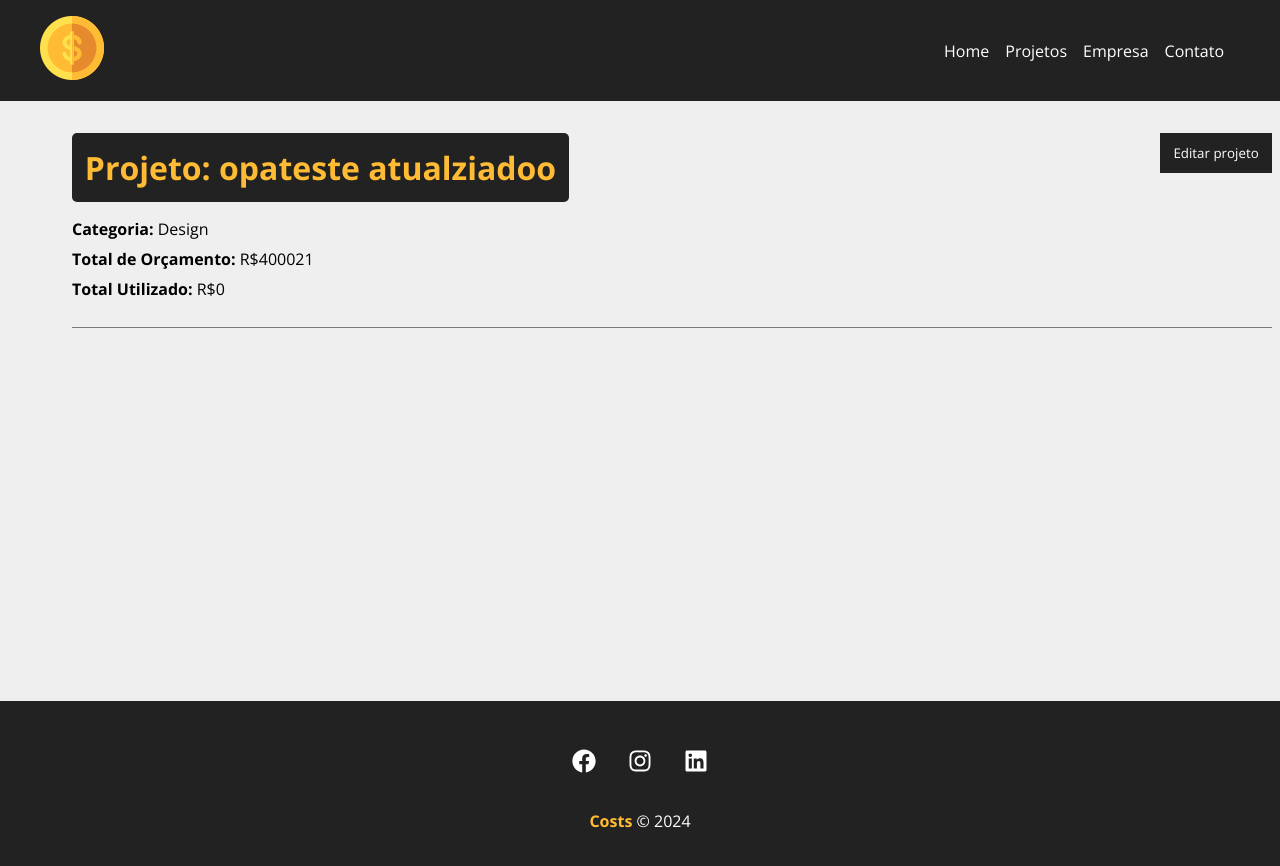
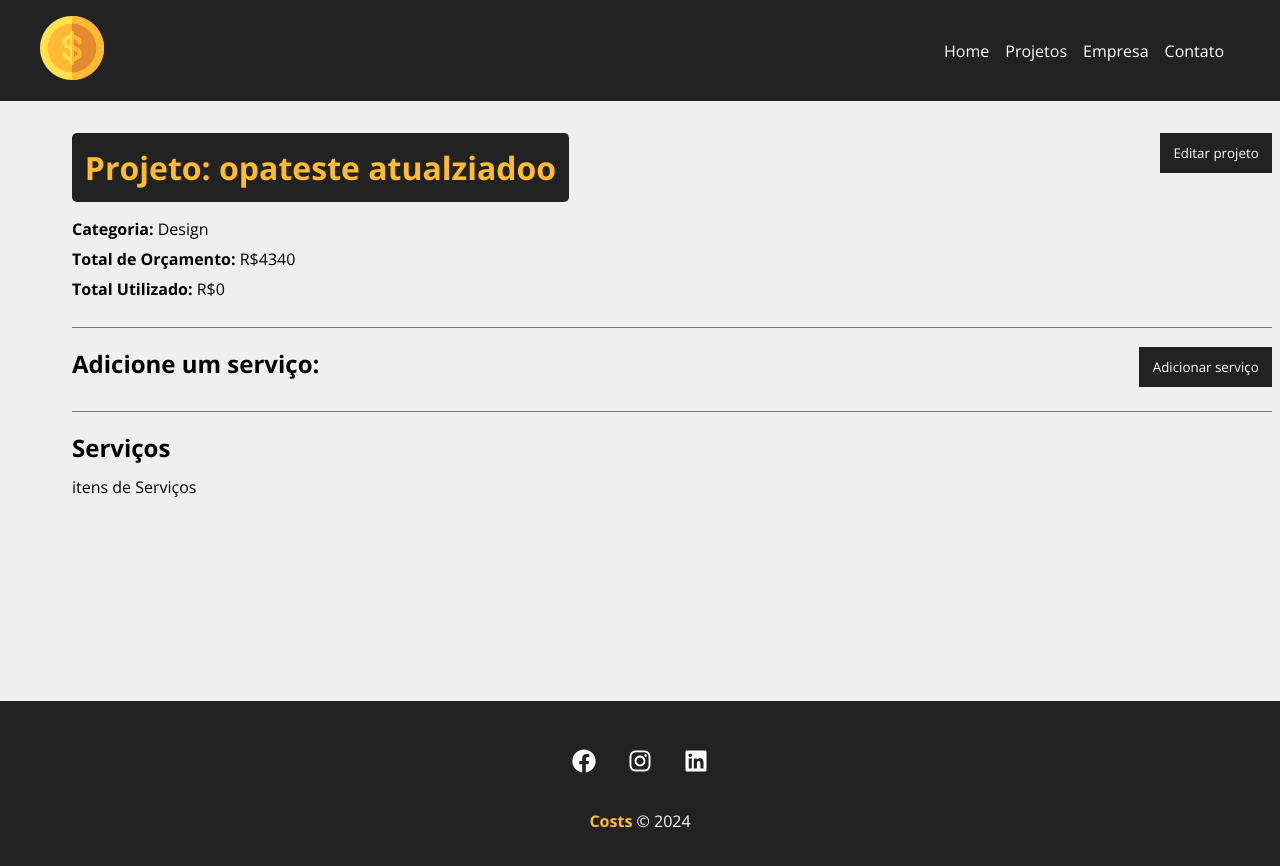
Before and after one commit to thales0591/project-manager-react, a React (Create React App) app: page /project/6fde in a window 1280 px wide. Shown: the top 866 px of the page. Built offline with nearby package versions, Linux system fonts and the light colour scheme; data requests are answered from the project's data file.

Commit message:
create services area

```diff
--- a/db.json
+++ b/db.json
@@ -3,7 +3,7 @@
     {
       "id": "6fde",
       "name": "opateste atualziadoo",
-      "budget": "400021",
+      "budget": "4340",
       "category": {
         "id": "3",
         "name": "Design"
--- a/src/components/pages/Project.js
+++ b/src/components/pages/Project.js
@@ -11,6 +11,7 @@
     const {id} = useParams()
     const [project, setProject] = useState([])
     const [showProjectForm, setShowProjectForm] = useState(false)
+    const [showServiceForm, setServiceForm] = useState(false)
     const [message, setMessage] = useState()
     const [type, setType] = useState()
 
@@ -32,6 +33,9 @@
     }, [id])
 
     function editPost(project) {
+
+        setMessage('')
+
         if(project.budget < project.cost) {
             setMessage('O orçamento não pode ser menor que o custo do projeto!')
             setType('error')
@@ -56,6 +60,10 @@
 
     function toggleProjectForm() {
             setShowProjectForm(!showProjectForm)
+    }
+
+    function toggleServiceForm() {
+        setServiceForm(!showServiceForm)
     }
 
     return (
@@ -92,6 +100,19 @@
                         </div>
                     )}
                 </div>
+                <div className={styles.service_form_container}>
+                    <h2>Adicione um serviço:</h2>
+                    <button className={styles.btn}  onClick={toggleServiceForm}>
+                        {!showServiceForm ? 'Adicionar serviço' : 'Fechar'}
+                    </button>
+                    <div className={styles.project_info}>
+                    {showServiceForm && <div>Formulário do serviço</div>}
+                    </div>
+                </div>
+                <h2>Serviços</h2>
+                <Container customClass="start">
+                    <p>itens de Serviços</p>
+                </Container>
                 </Container>
             </div>
 
```
